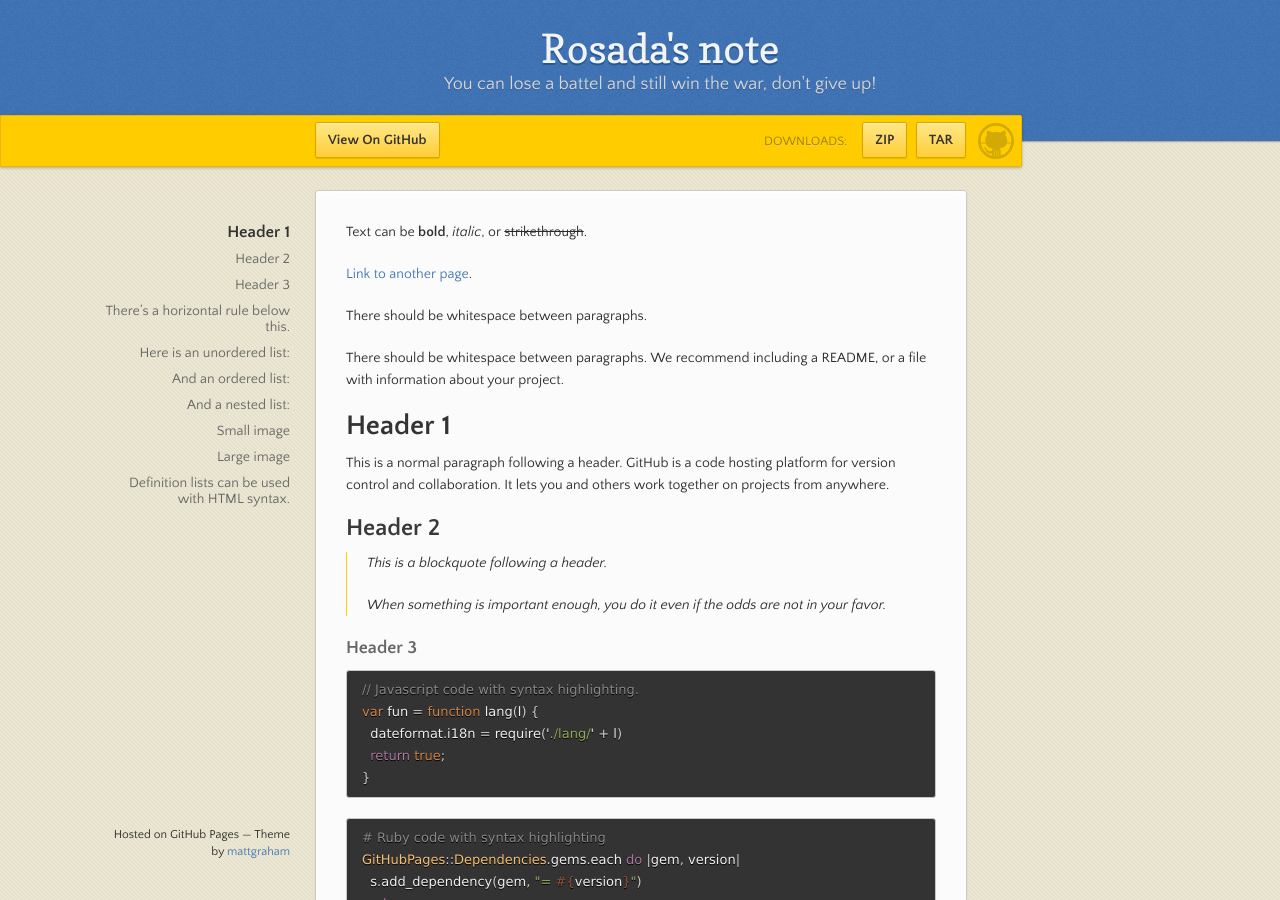
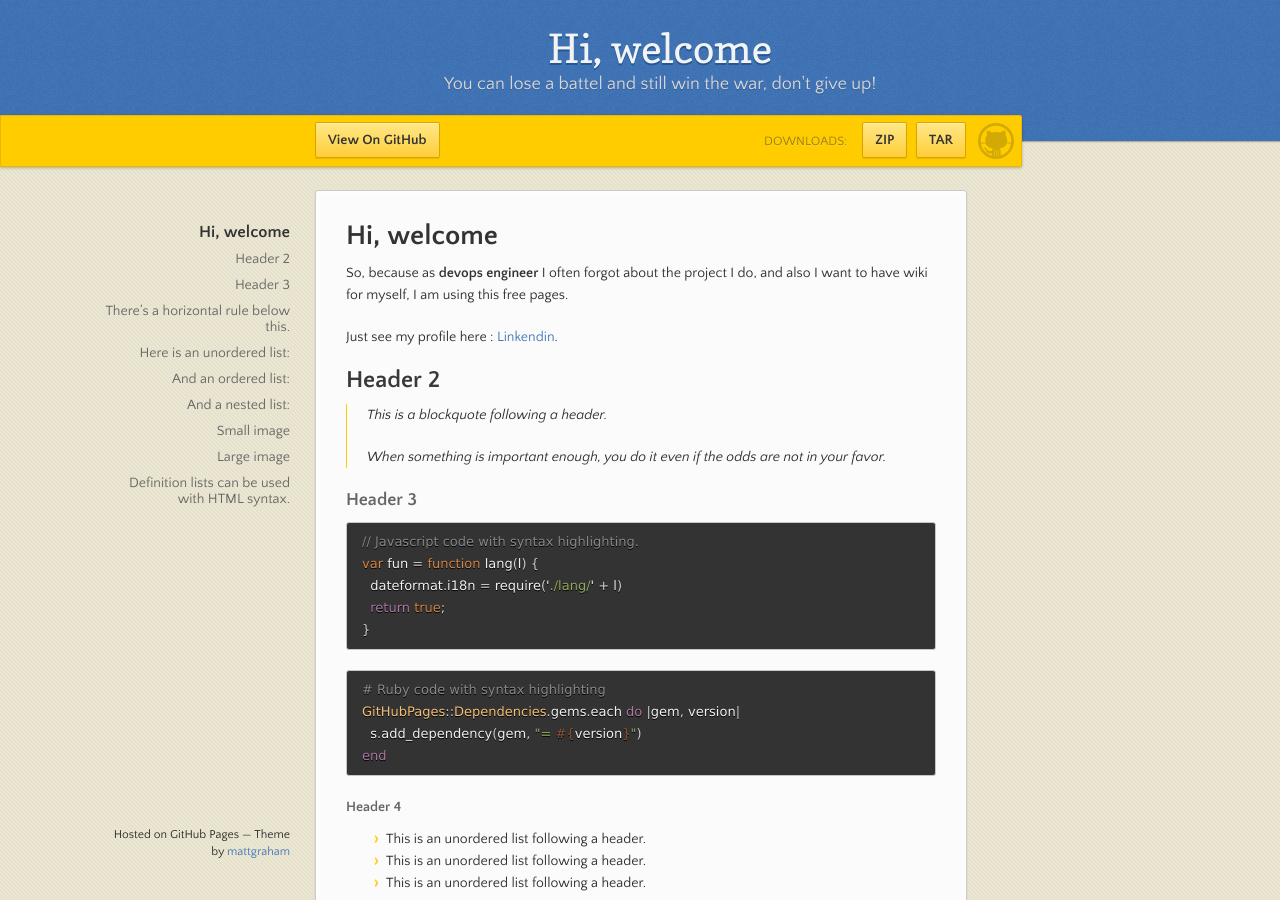
Before and after one commit to rosada/rosada.github.io, a Jekyll site: the page built from index.md, in a window 1280 px wide and 900 px high. Built offline with Jekyll 4.4.1, drawn with Linux system fonts in a browser that asks for light colours; our own code applies the rules of GitHub Pages for plain Markdown files.

Commit message:
edit-again

```diff
--- a/index.md
+++ b/index.md
@@ -2,17 +2,12 @@
 layout: default
 ---
 
-Text can be **bold**, _italic_, or ~~strikethrough~~.
+# Hi, welcome
+So, because as **devops engineer** I often forgot about the project I do, and also I want to have wiki for myself, I am using this free pages.
 
-[Link to another page](./another-page.html).
+Just see my profile here :
+[Linkendin](https://www.linkedin.com/rosada).
 
-There should be whitespace between paragraphs.
-
-There should be whitespace between paragraphs. We recommend including a README, or a file with information about your project.
-
-# Header 1
-
-This is a normal paragraph following a header. GitHub is a code hosting platform for version control and collaboration. It lets you and others work together on projects from anywhere.
 
 ## Header 2
 
```
Also changed, not shown: README.md.
